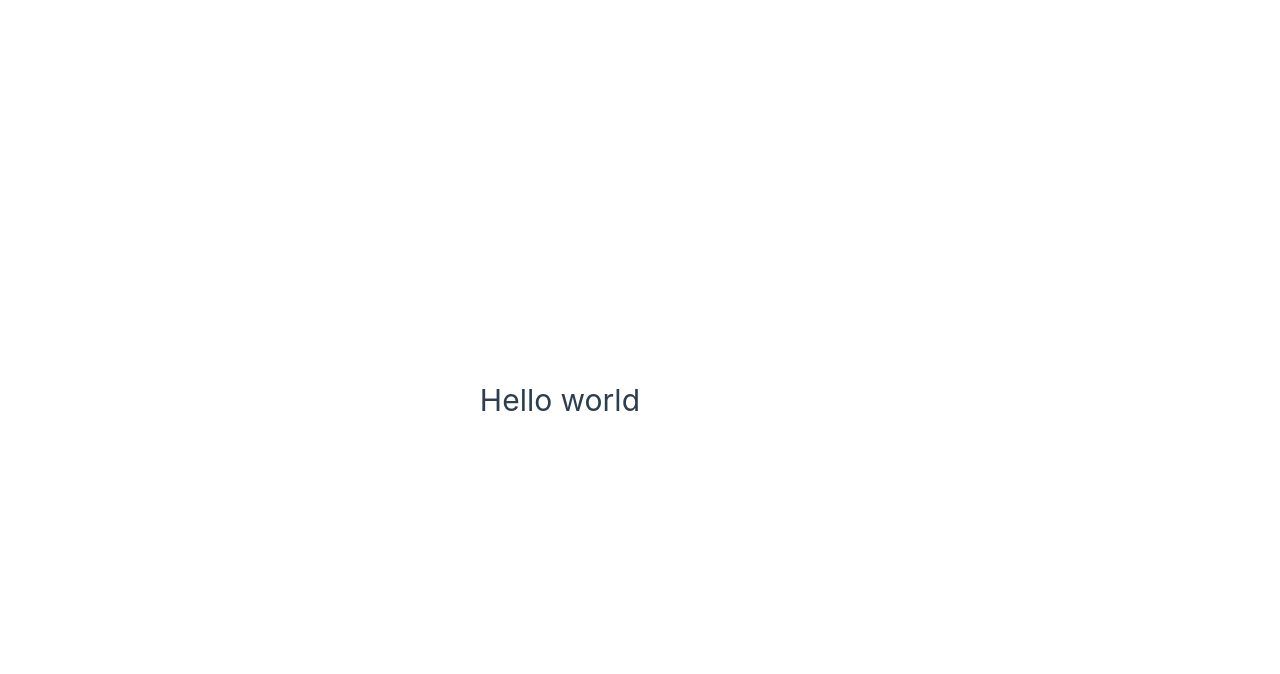
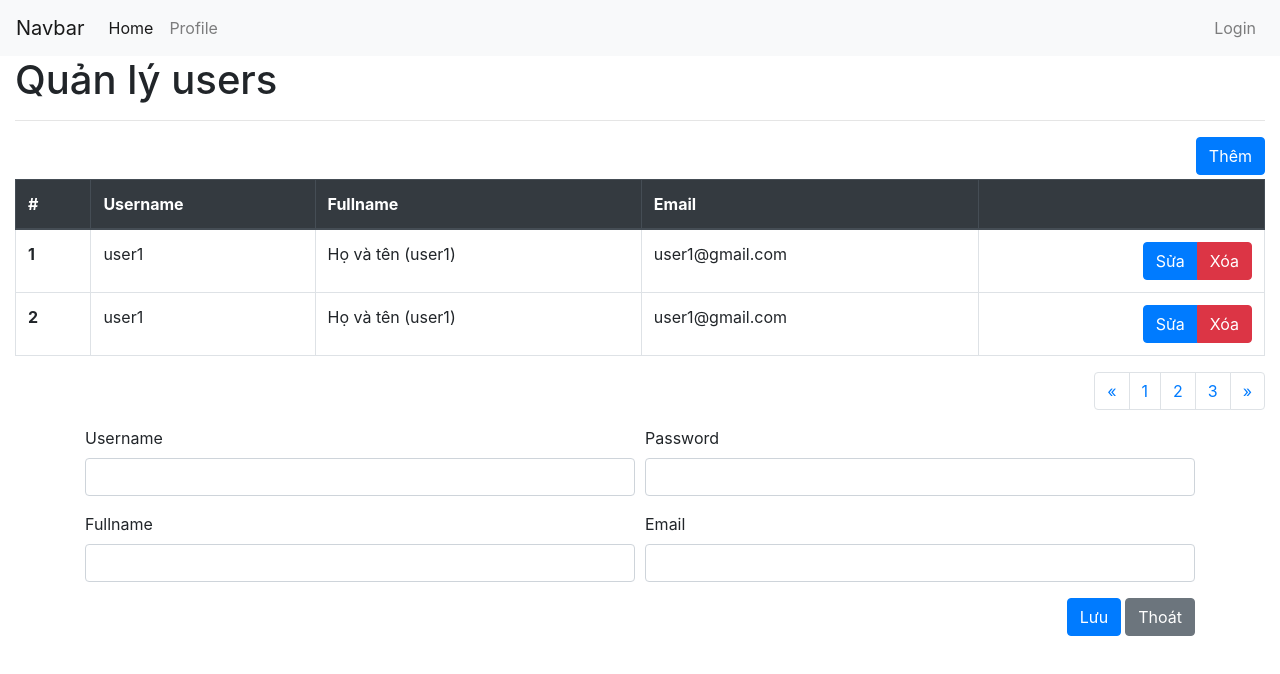
Before and after one commit to phamthao/learn-vuejs, a Vue app: page / in a window 1280 px wide. Shown: the top 674 px of the page. Built offline with nearby package versions, Linux system fonts and the light colour scheme.

Commit message:
Create layout

```diff
--- a/package.json
+++ b/package.json
@@ -11,6 +11,9 @@
     "format": "prettier --write src/"
   },
   "dependencies": {
+    "bootstrap": "^4.6.2",
+    "jquery": "^3.7.1",
+    "popper.js": "^1.16.1",
     "vue": "^3.4.29"
   },
   "devDependencies": {
--- a/src/App.vue
+++ b/src/App.vue
@@ -3,7 +3,144 @@
 </script>
 
 <template>
-  <h1>Hello world</h1>
+  <nav class="navbar navbar-expand-lg navbar-light bg-light">
+    <a class="navbar-brand" href="#">Navbar</a>
+    <div class="collapse navbar-collapse">
+      <ul class="navbar-nav mr-auto">
+        <li class="nav-item active">
+          <a class="nav-link" href="/">Home <span class="sr-only">(current)</span></a>
+        </li>
+        <li class="nav-item">
+          <a class="nav-link" href="/profile">Profile</a>
+        </li>
+      </ul>
+      <ul class="navbar-nav">
+        <li class="nav-item">
+          <a class="nav-link" href="#" data-toggle="modal" data-target="#exampleModal">Login</a>
+        </li>
+      </ul>
+    </div>
+  </nav>
+  <div class="container-fluid">
+    <h1 class="bd-title">Quản lý users</h1>
+    <hr>
+    <button type="button" class="btn btn-primary mb-1 float-right">Thêm</button>
+    <table class="table table-bordered">
+      <thead class="thead-dark">
+        <tr>
+          <th scope="col">#</th>
+          <th scope="col">Username</th>
+          <th scope="col">Fullname</th>
+          <th scope="col">Email</th>
+          <th scope="col"></th>
+        </tr>
+      </thead>
+      <tbody>
+        <tr>
+          <th scope="row">1</th>
+          <td>user1</td>
+          <td>Họ và tên (user1)</td>
+          <td>user1@gmail.com</td>
+          <td>
+            <div class="btn-group float-right" role="group" aria-label="Basic example">
+              <button type="button" class="btn btn-primary">Sửa</button>
+              <button type="button" class="btn btn-danger">Xóa</button>
+            </div>
+          </td>
+        </tr>
+        <tr>
+          <th scope="row">2</th>
+          <td>user1</td>
+          <td>Họ và tên (user1)</td>
+          <td>user1@gmail.com</td>
+          <td>
+            <div class="btn-group float-right" role="group" aria-label="Basic example">
+              <button type="button" class="btn btn-primary">Sửa</button>
+              <button type="button" class="btn btn-danger">Xóa</button>
+            </div>
+          </td>
+        </tr>
+      </tbody>
+    </table>
+    <nav aria-label="Page navigation example">
+      <ul class="pagination justify-content-end">
+        <li class="page-item">
+          <a class="page-link" href="#" aria-label="Previous">
+            <span aria-hidden="true">&laquo;</span>
+            <span class="sr-only">Previous</span>
+          </a>
+        </li>
+        <li class="page-item"><a class="page-link" href="#">1</a></li>
+        <li class="page-item"><a class="page-link" href="#">2</a></li>
+        <li class="page-item"><a class="page-link" href="#">3</a></li>
+        <li class="page-item">
+          <a class="page-link" href="#" aria-label="Next">
+            <span aria-hidden="true">&raquo;</span>
+            <span class="sr-only">Next</span>
+          </a>
+        </li>
+      </ul>
+    </nav>
+  </div>
+  <div class="container">
+    <form>
+      <div class="form-row">
+        <div class="form-group col-md-6">
+          <label for="username">Username</label>
+          <input type="text" name="username" class="form-control">
+        </div>
+        <div class="form-group col-md-6">
+          <label for="password">Password</label>
+          <input type="password" name="password" class="form-control">
+        </div>
+        <div class="form-group col-md-6">
+          <label for="fullname">Fullname</label>
+          <input type="text" name="fullname" class="form-control">
+        </div>
+        <div class="form-group col-md-6">
+          <label for="email">Email</label>
+          <input type="text" name="email" class="form-control">
+        </div>
+      </div>
+      <button type="submit" class="btn btn-secondary float-right">Thoát</button>
+      <button type="submit" class="btn btn-primary float-right mr-1">Lưu</button>
+    </form>
+  </div>
+
+  <div class="modal fade" id="exampleModal" tabindex="-1" role="dialog" aria-labelledby="exampleModalLabel" aria-hidden="true">
+    <div class="modal-dialog" role="document">
+      <div class="modal-content">
+        <div class="modal-header">
+          <h5 class="modal-title" id="exampleModalLabel">Modal title</h5>
+          <button type="button" class="close" data-dismiss="modal" aria-label="Close">
+            <span aria-hidden="true">&times;</span>
+          </button>
+        </div>
+        <div class="modal-body">
+          <div class="alert alert-danger alert-dismissible fade show" role="alert">
+            Nội dung thông báo
+            <button type="button" class="close" data-dismiss="alert" aria-label="Close">
+              <span aria-hidden="true">&times;</span>
+            </button>
+          </div>
+          <form>
+            <div class="form-group">
+              <label for="username">Username</label>
+              <input type="text" name="username" class="form-control">
+            </div>
+            <div class="form-group">
+              <label for="password">Password</label>
+              <input type="password" name="password" class="form-control">
+            </div>
+          </form>
+        </div>
+        <div class="modal-footer">
+          <button type="button" class="btn btn-primary">Đăng nhập</button>
+          <button type="button" class="btn btn-secondary" data-dismiss="modal">Thoát</button>
+        </div>
+      </div>
+    </div>
+  </div>
 </template>
 
 <style scoped>
--- a/src/main.js
+++ b/src/main.js
@@ -1,4 +1,5 @@
-import './assets/main.css'
+import "bootstrap";
+import "bootstrap/dist/css/bootstrap.min.css";
 
 import { createApp } from 'vue'
 import App from './App.vue'
```
Also changed, not shown: 1 other file (tests, documents, lock files or other folders).
